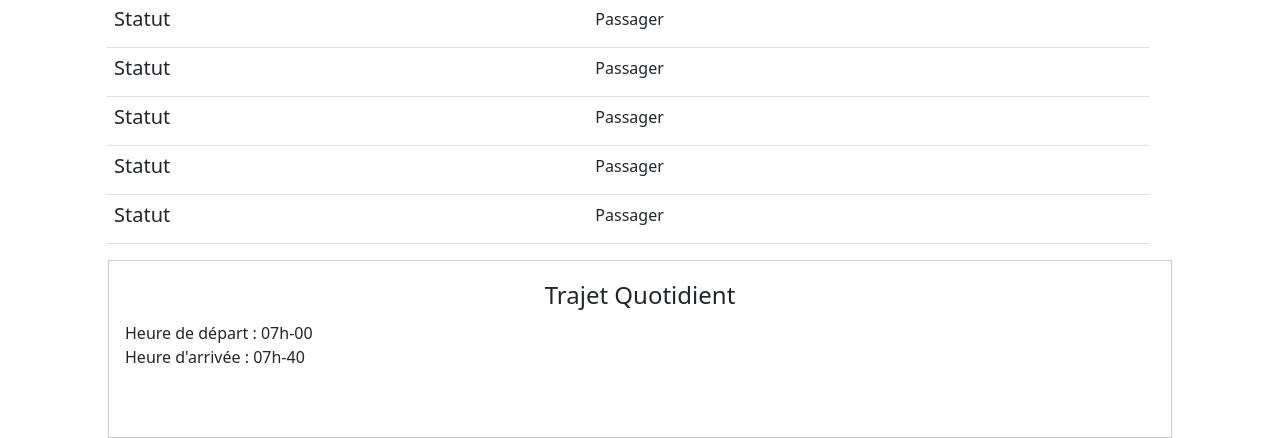
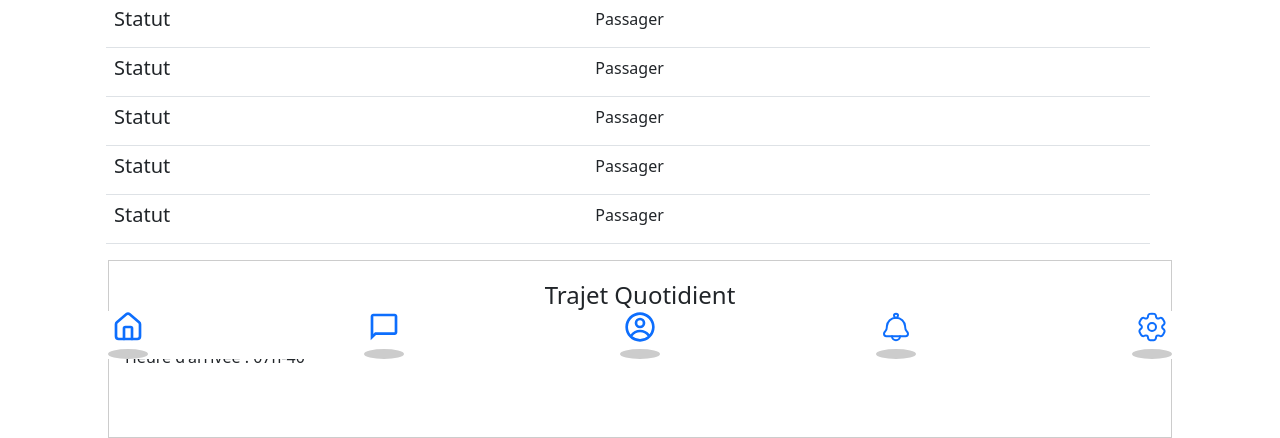
Before and after one commit to SatoK42/PIL1_2425_36, a Django app: page /profile/ in a window 1280 px wide. Shown: the part 441-879 px from the top of the page. Run offline with Django 5.2, Linux system fonts and the light colour scheme.

Commit message:
Ajout de la page d'acceuil et completion du bas de page profile

```diff
--- a/IFRI_comotorage/IFRI_comotorage/urls.py
+++ b/IFRI_comotorage/IFRI_comotorage/urls.py
@@ -7,4 +7,5 @@ urlpatterns = [
     path('', views.register, name='register'),
     path('login/', views.login, name='login'),
     path('profile/', views.profile, name='profile'),
+    path('acceuil/', views.acceuil, name='acceuil'),
 ]
--- a/IFRI_comotorage/auth_app/static/css/style1.css
+++ b/IFRI_comotorage/auth_app/static/css/style1.css
@@ -183,3 +183,57 @@ fieldset {
 @media screen and (max-width: 768px) {
        /* .container-md{width: 100%;}*/
     }
+
+
+    /*La feuille de style pour le bas de page*/
+.bas_de_page{
+    box-shadow: 0 -2px 8px rgba(0, 0, 0, 0,1);
+    position: fixed;
+    left: 0;
+    right: 0;
+    bottom: 0;
+    z-index: 100;
+    background: #fff;
+}
+
+.nav_items{
+    display: flex;
+    flex-direction: row;
+    justify-content: space-around;
+    position: relative;
+}
+
+.nav_item {
+    display: flex;
+    flex-direction: column;
+    align-items: center;
+}
+
+.nav_icon{
+    width: 2em;
+    height: auto;
+}
+
+
+.nav_circle {
+    width: 40px;
+    height: 10px;
+    background: #ccc;
+    border-radius: 50% / 50%;
+    margin-top: 6px;
+    transition: background 0.2s, transform 0.2s;
+}
+
+/* Survol de l'icône : change la couleur du cercle */
+.nav_icon:hover + .nav_circle,
+.nav_item:hover .nav_circle {
+    background: #4e9cff;
+    transform: scale(1.2, 1.2);
+}
+
+/* Si le lien est actif, le cercle reste coloré */
+.nav_item.active .nav_circle,
+.nav_item .nav_icon.active + .nav_circle {
+    background: #4e9cff;
+    transform: scale(1.2, 1.2);
+}
--- a/IFRI_comotorage/auth_app/templates/profile.html
+++ b/IFRI_comotorage/auth_app/templates/profile.html
@@ -82,7 +82,38 @@
         </fieldset>
        </div>
     </div>
+
+    <!--Ajout du script pour le bas de page-->
+    <div class="bas_de_page">
+        <div class="nav_items">
+            <a href=""><div class="nav_item">
+                <svg xmlns="http://www.w3.org/2000/svg" class="nav_icon" viewBox="0 0 24 24"><g fill="none" stroke="currentColor" stroke-linecap="round" stroke-linejoin="round" stroke-width="2"><path d="M15 21v-8a1 1 0 0 0-1-1h-4a1 1 0 0 0-1 1v8"/><path d="M3 10a2 2 0 0 1 .709-1.528l7-5.999a2 2 0 0 1 2.582 0l7 5.999A2 2 0 0 1 21 10v9a2 2 0 0 1-2 2H5a2 2 0 0 1-2-2z"/></g></svg>
+                <div class="nav_circle"></div>
+            </div></a>
+
+            <a href=""><div class="nav_item">
+                <svg xmlns="http://www.w3.org/2000/svg" class="nav_icon" viewBox="0 0 24 24"><path fill="currentColor" d="M20 2H4c-1.1 0-2 .9-2 2v18l4-4h14c1.1 0 2-.9 2-2V4c0-1.1-.9-2-2-2m0 14H5.2L4 17.2V4h16z"/></svg>
+                <div class="nav_circle"></div>
+            </div></a>
+
+            <a href=""><div class="nav_item">
+                <svg xmlns="http://www.w3.org/2000/svg" class="nav_icon" viewBox="0 0 24 24"><g fill="currentColor" fill-rule="evenodd" clip-rule="evenodd"><path d="M16 9a4 4 0 1 1-8 0a4 4 0 0 1 8 0m-2 0a2 2 0 1 1-4 0a2 2 0 0 1 4 0"/><path d="M12 1C5.925 1 1 5.925 1 12s4.925 11 11 11s11-4.925 11-11S18.075 1 12 1M3 12c0 2.09.713 4.014 1.908 5.542A8.99 8.99 0 0 1 12.065 14a8.98 8.98 0 0 1 7.092 3.458A9 9 0 1 0 3 12m9 9a8.96 8.96 0 0 1-5.672-2.012A6.99 6.99 0 0 1 12.065 16a6.99 6.99 0 0 1 5.689 2.92A8.96 8.96 0 0 1 12 21"/></g></svg>
+                <div class="nav_circle"></div>
+            </div></a>
+
+            <a href=""><div class="nav_item">
+                <svg xmlns="http://www.w3.org/2000/svg" class="nav_icon" viewBox="0 0 24 24"><g fill="none" stroke="currentColor" stroke-linecap="round" stroke-linejoin="round" stroke-width="1.5" color="currentColor"><path d="M5.158 11.491c-.073 1.396.011 2.882-1.236 3.817A2.3 2.3 0 0 0 3 17.153C3 18.15 3.782 19 4.8 19h14.4c1.018 0 1.8-.85 1.8-1.847c0-.726-.342-1.41-.922-1.845c-1.247-.935-1.163-2.421-1.236-3.817a6.851 6.851 0 0 0-13.684 0"/><path d="M10.5 3.125C10.5 3.953 11.172 5 12 5s1.5-1.047 1.5-1.875S12.828 2 12 2s-1.5.297-1.5 1.125M15 19a3 3 0 1 1-6 0"/></g></svg>
+                <div class="nav_circle"></div>
+            </div></a>
+
+            <a href=""><div class="nav_item">
+                <svg xmlns="http://www.w3.org/2000/svg" class="nav_icon" viewBox="0 0 24 24"><g fill="none" stroke="currentColor" stroke-width="1.5"><circle cx="12" cy="12" r="3"/><path d="M13.765 2.152C13.398 2 12.932 2 12 2s-1.398 0-1.765.152a2 2 0 0 0-1.083 1.083c-.092.223-.129.484-.143.863a1.62 1.62 0 0 1-.79 1.353a1.62 1.62 0 0 1-1.567.008c-.336-.178-.579-.276-.82-.308a2 2 0 0 0-1.478.396C4.04 5.79 3.806 6.193 3.34 7s-.7 1.21-.751 1.605a2 2 0 0 0 .396 1.479c.148.192.355.353.676.555c.473.297.777.803.777 1.361s-.304 1.064-.777 1.36c-.321.203-.529.364-.676.556a2 2 0 0 0-.396 1.479c.052.394.285.798.75 1.605c.467.807.7 1.21 1.015 1.453a2 2 0 0 0 1.479.396c.24-.032.483-.13.819-.308a1.62 1.62 0 0 1 1.567.008c.483.28.77.795.79 1.353c.014.38.05.64.143.863a2 2 0 0 0 1.083 1.083C10.602 22 11.068 22 12 22s1.398 0 1.765-.152a2 2 0 0 0 1.083-1.083c.092-.223.129-.483.143-.863c.02-.558.307-1.074.79-1.353a1.62 1.62 0 0 1 1.567-.008c.336.178.579.276.819.308a2 2 0 0 0 1.479-.396c.315-.242.548-.646 1.014-1.453s.7-1.21.751-1.605a2 2 0 0 0-.396-1.479c-.148-.192-.355-.353-.676-.555A1.62 1.62 0 0 1 19.562 12c0-.558.304-1.064.777-1.36c.321-.203.529-.364.676-.556a2 2 0 0 0 .396-1.479c-.052-.394-.285-.798-.75-1.605c-.467-.807-.7-1.21-1.015-1.453a2 2 0 0 0-1.479-.396c-.24.032-.483.13-.82.308a1.62 1.62 0 0 1-1.566-.008a1.62 1.62 0 0 1-.79-1.353c-.014-.38-.05-.64-.143-.863a2 2 0 0 0-1.083-1.083Z"/></g></svg>
+                <div class="nav_circle"></div>
+            </div></a>
+        </div>
+    </div>
+
     <script src="https://cdn.jsdelivr.net/npm/@popperjs/core@2.9.2/dist/umd/popper.min.js" integrity="sha384-IQsoLXl5PILFhosVNubq5LC7Qb9DXgDA9i+tQ8Zj3iwWAwPtgFTxbJ8NT4GN1R8p" crossorigin="anonymous"></script>
-<script src="https://cdn.jsdelivr.net/npm/bootstrap@5.0.2/dist/js/bootstrap.min.js" integrity="sha384-cVKIPhGWiC2Al4u+LWgxfKTRIcfu0JTxR+EQDz/bgldoEyl4H0zUF0QKbrJ0EcQF" crossorigin="anonymous"></script>
+    <script src="https://cdn.jsdelivr.net/npm/bootstrap@5.0.2/dist/js/bootstrap.min.js" integrity="sha384-cVKIPhGWiC2Al4u+LWgxfKTRIcfu0JTxR+EQDz/bgldoEyl4H0zUF0QKbrJ0EcQF" crossorigin="anonymous"></script>
 </body>
 </html>
--- a/IFRI_comotorage/auth_app/views.py
+++ b/IFRI_comotorage/auth_app/views.py
@@ -27,3 +27,6 @@ def login(request):
 
 def profile(request):
     return render(request, 'profile.html')
+
+def acceuil(request):
+    return render(request, 'acceuil.html')
```
Also changed, not shown: IFRI_comotorage/auth_app/templates/acceuil.html (added).
